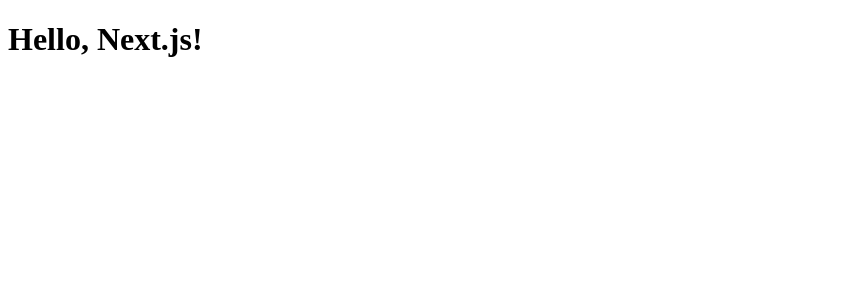
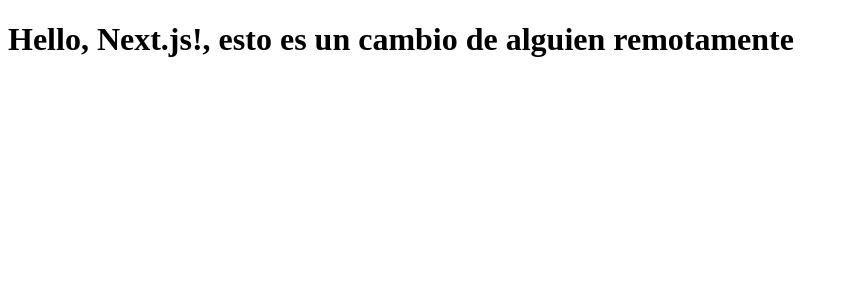
Before and after one commit to gemmedev/nextjs-demo, a Next.js app: page / in a window 1280 px wide. Shown: the top 300 px of the page, without its empty margins (0-849 px from the left). Built offline with nearby package versions, Linux system fonts and the light colour scheme.

Commit message:
Update page
I am updating the text

```diff
--- a/app/page.js
+++ b/app/page.js
@@ -1,3 +1,3 @@
 export default function Page() {
-    return <h1>Hello, Next.js!</h1>;
+    return <h1>Hello, Next.js!, esto es un cambio de alguien remotamente</h1>;
   }
```
